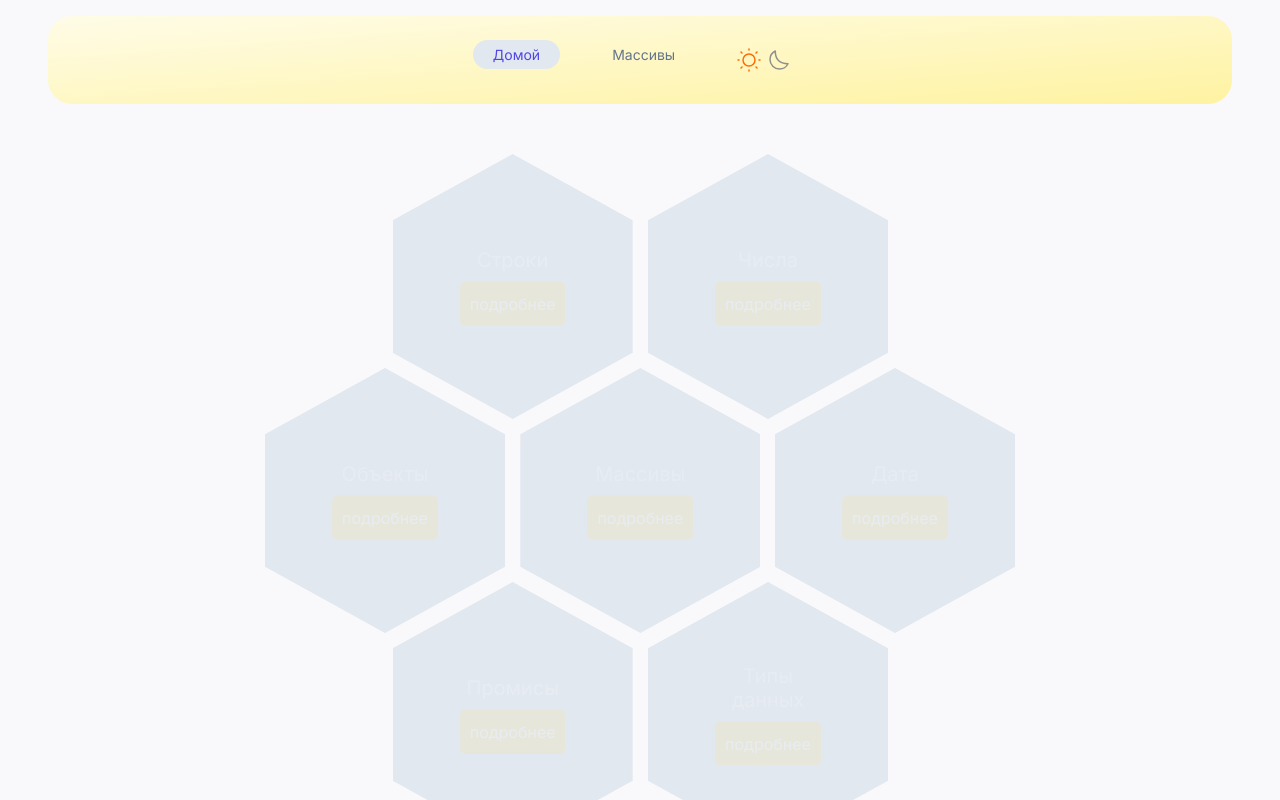
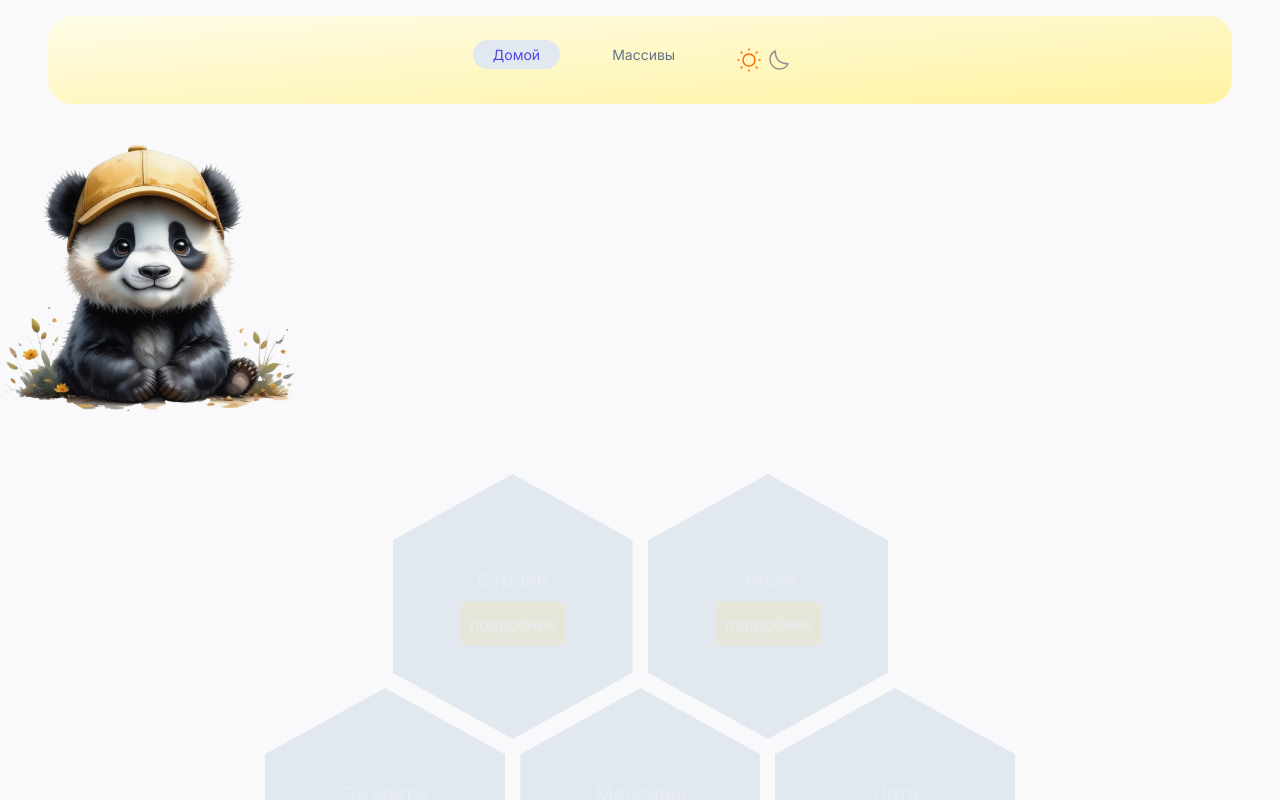
Before and after one commit to galagrin/JavaScript_for_Kids_Next.js, a Next.js app: page / in a window 1280 px wide. Shown: the top 800 px of the page. Built offline with nearby package versions, Linux system fonts and the light colour scheme.

Commit message:
feat: add HomePageImage

```diff
--- /dev/null
+++ b/src/entities/homePageImage/ui/HomePageImage.tsx
@@ -0,0 +1,5 @@
+import Image from 'next/image';
+
+export const HomePageImage = () => {
+    return <Image src="/images/mainPandaImg.png" alt="Картинка панды" width={300} height={300} />;
+};
--- a/src/pages/home/ui/HomePage.tsx
+++ b/src/pages/home/ui/HomePage.tsx
@@ -1,8 +1,11 @@
 import { HexGallery } from 'widgets/HexGallery/index';
+
+import { HomePageImage } from '@/entities/homePageImage/ui/HomePageImage';
 
 export default function HomePage() {
     return (
         <>
+            <HomePageImage />
             <HexGallery />
         </>
     );
```
Also changed, not shown: public/images/mainPandaImg.png (added).
